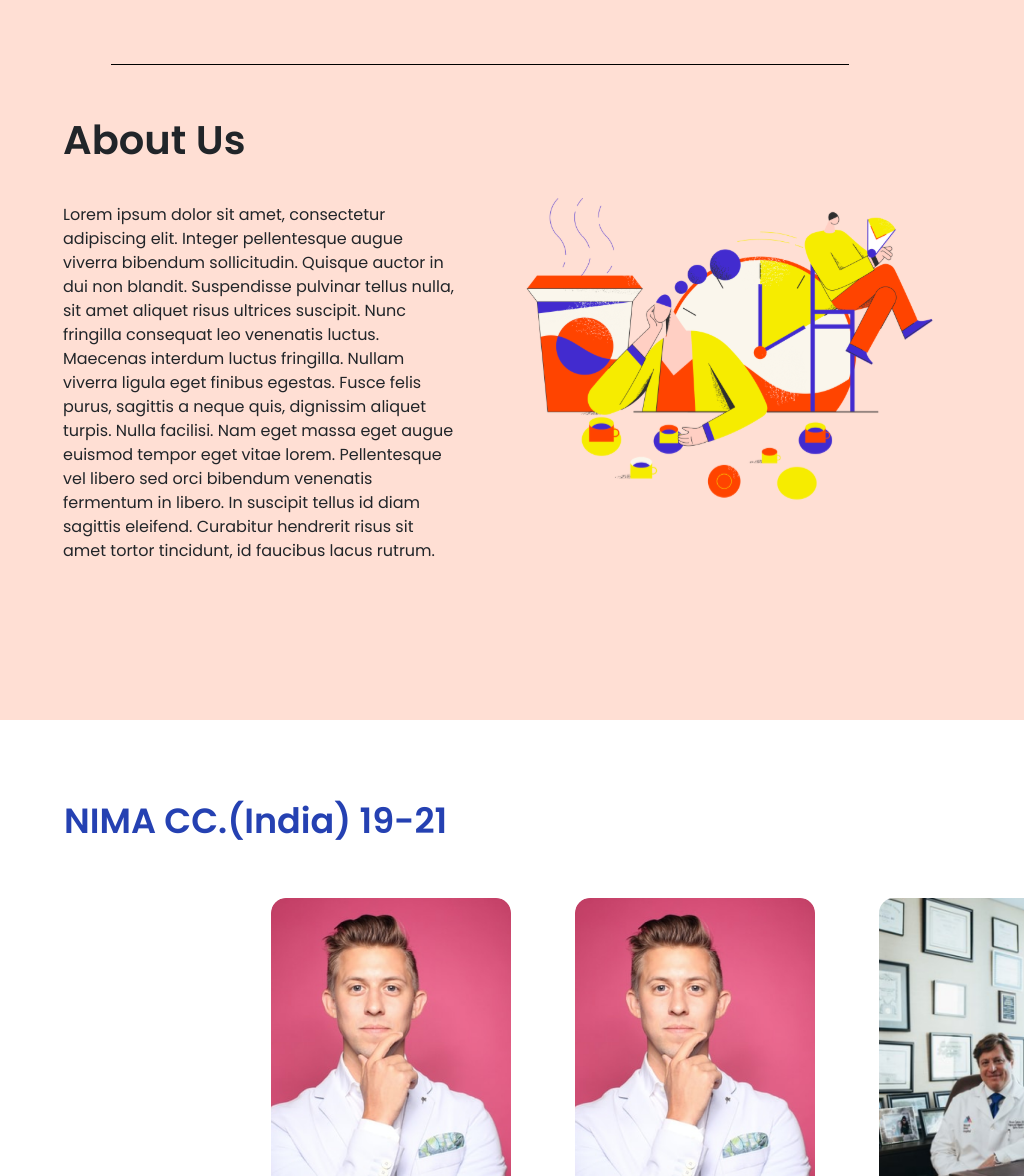
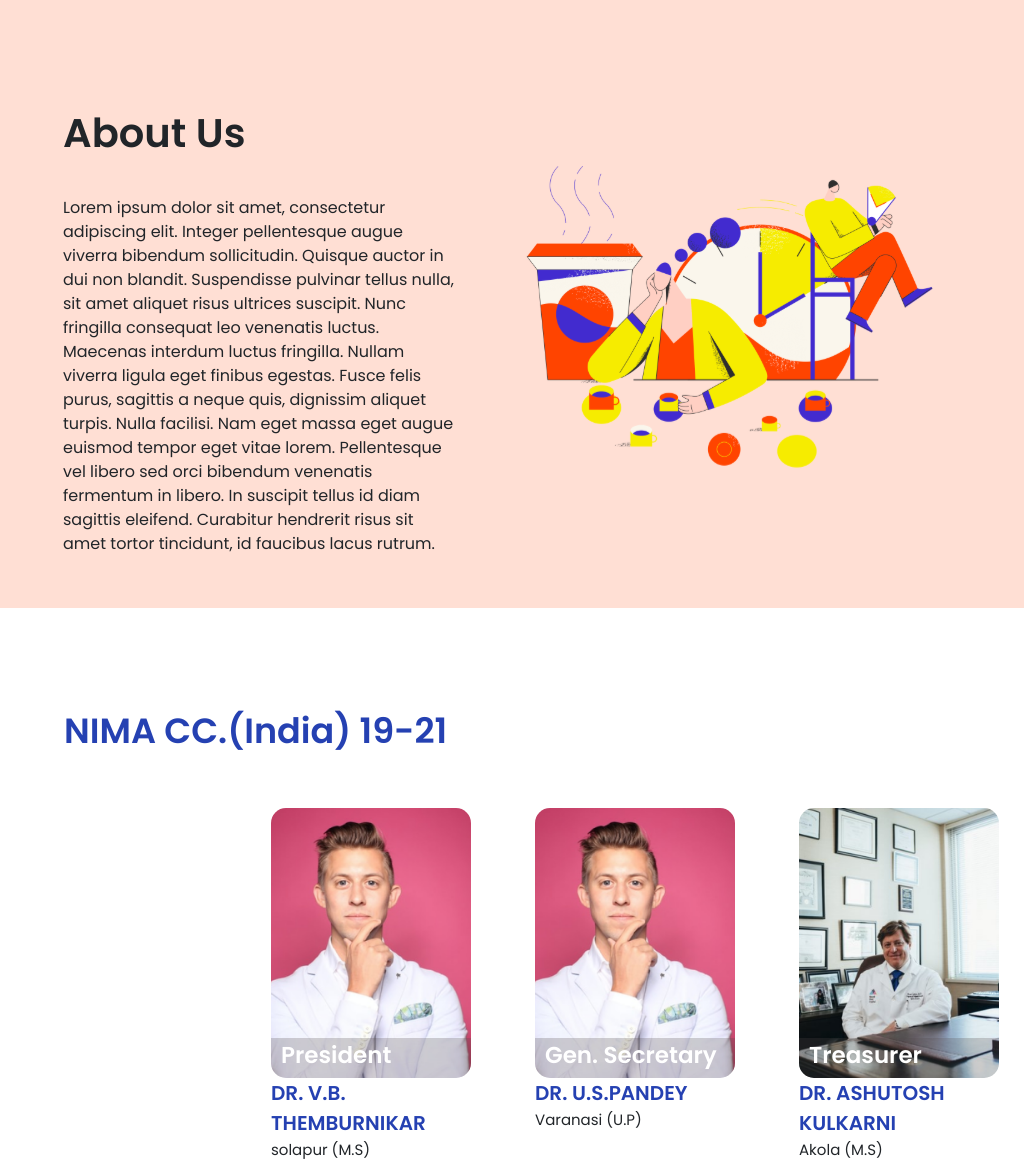
Before and after one commit to dj1399/AboutUs, a React (Create React App) app: page / in a window 1024 px wide. Shown: the top 1176 px of the page. Built offline with nearby package versions, Linux system fonts and the light colour scheme.

Commit message:
changes to tablet

```diff
--- a/src/Aboutus/AboutUs.css
+++ b/src/Aboutus/AboutUs.css
@@ -1,20 +1,24 @@
 .AboutUs_firstdiv {
   background-color: #ffdfd4;
   width: 100%;
-  height: 90vh !important;
-  margin-bottom: 10vh !important;
+  height: 90% !important;
+  margin-bottom: 10% !important;
   /* opacity: 17%; */
 }
 .illustration {
   /* width: 712px; */
   width: 100%;
   height: 533.5px;
+  padding-bottom: 50px;
 }
 hr {
   background-color: black;
   margin-top: 4rem;
   margin-right: 10rem;
   margin-left: 6rem;
+}
+.offset-md-3 {
+  padding-right: 0px !important;
 }
 .row {
   text-align: left;
@@ -109,7 +113,7 @@
     display: none;
   }
 }
-/* tablet */
+/*small tablet */
 @media only screen and (min-width: 481px) and (max-width: 768px) {
   .AboutUs_illustration {
     width: 23rem;
@@ -117,6 +121,18 @@
   }
   .AboutUs_para {
     margin-left: 2rem;
+  }
+  .illustration {
+    width: 100%;
+    height: 443px;
+    padding-bottom: 50px;
+  }
+  .p {
+    width: 494px;
+    margin-right: 20px;
+    margin-left: 0px;
+    height: 307px;
+    font-size: 11px !important;
   }
   h3 {
     color: #2541b2;
@@ -128,13 +144,62 @@
   .AboutUs_mobileview {
     display: none;
   }
+  .AboutUs_doctorImage {
+    width: 200px;
+    height: 270px;
+  }
+  .AboutUs_doctorDesignation {
+    width: 200px !important;
+    font-size: 23px !important;
+  }
+  .AboutUs_cont {
+    width: 200px !important;
+  }
+  .row {
+    padding-top: 73px !important;
+  }
+}
+@media only screen and (min-width: 770px) and (max-width: 1195px) {
+  .AboutUs_doctorImage {
+    width: 200px;
+    height: 270px;
+  }
+  .header {
+    padding-top: 73px !important;
+  }
+  .line {
+    display: none !important;
+  }
+  .AboutUs_doctorDesignation {
+    width: 200px !important;
+    font-size: 23px !important;
+  }
+  .AboutUs_cont {
+    width: 200px !important;
+  }
+  .h1 {
+    margin-top: 73px !important;
+  }
+  .h3 {
+    margin-bottom: 41px !important;
+  }
+  /* .first {
+    margin-top: 73px;
+  } */
+  .p {
+    width: 494px;
+    margin-right: 20px;
+    margin-left: 0px;
+    height: 307px;
+    font-size: 17px !important;
+  }
 }
 /* mobile */
 @media only screen and (max-width: 480px) {
   .AboutUs_illustration {
     width: 22rem;
     height: 20rem;
-    margin-bottom: 42px;
+    margin-bottom: 42px !important;
   }
   .AboutUs_para {
     margin-left: 1rem;
@@ -142,7 +207,7 @@
   h3 {
     color: #2541b2;
     margin-left: 32px;
-    margin-top: 5%;
+    margin-top: 33px !important;
     font-size: 19px !important;
     float: left;
     position: absolute;
@@ -184,6 +249,9 @@
 
     color: #2541b2;
   }
+  .AboutUs_doctorPlace {
+    font-size: 10px;
+  }
   .react-multi-carousel-item {
     width: max-content !important;
     margin-right: 2rem;
@@ -198,6 +266,9 @@
   .AboutUs_lastdiv {
     height: 375px;
   }
+  /* .first {
+    margin-top: 33px !important;
+  } */
 }
 
 .AboutUs_mobileview {
--- a/src/Aboutus/AboutUs.js
+++ b/src/Aboutus/AboutUs.js
@@ -157,9 +157,9 @@
 
         <div className="AboutUs_firstdiv" style={{marginBottom:"10%",height:"90vh",width:"100%"}}>
 
-                <div className="row align-items-center ml-5" style={{marginLeft:"10%"}}>
+                <div className="header row align-items-center ml-5" style={{marginLeft:"10%"}}>
                 <div className="col-12">
-                <hr/>
+                <hr className="line"/>
                 </div>
                     <div className=" col-md-5 ml-5 " >
                         <div className="para">
@@ -179,12 +179,12 @@
                     <DehazeIcon fontSize="large" />
                   </IconButton>
                   <h1 style={{fontWeight:"bold",paddingTop:"120px",textAlign:"left",marginLeft:"30px",fontSize:"30px"}}>About Us</h1>
-                  <p style={{marginTop:"2rem",marginLeft:"30px",marginRight:"30px",textAlign:"left"}}>Lorem ipsum dolor sit amet, consectetur adipiscing elit. Integer pellentesque augue viverra bibendum sollicitudin. Quisque auctor in dui non blandit. Suspendisse pulvinar tellus nulla, sit amet aliquet risus ultrices suscipit. Nunc fringilla consequat leo venenatis luctus. Maecenas interdum luctus fringilla. Nullam viverra ligula eget finibus egestas. Fusce felis purus, sagittis a neque quis, dignissim aliquet turpis. Nulla facilisi. Nam eget massa eget augue euismod tempor eget vitae lorem. Pellentesque vel libero sed orci bibendum venenatis </p>
-                <img  style={{width:"100%",height:"282px;",marginBottom:""}} src={pic} alt=""/>
+                  <p style={{marginTop:"2rem",marginLeft:"30px",marginRight:"30px",textAlign:"left",fontSize:"13px"}}>Lorem ipsum dolor sit amet, consectetur adipiscing elit. Integer pellentesque augue viverra bibendum sollicitudin. Quisque auctor in dui non blandit. Suspendisse pulvinar tellus nulla, sit amet aliquet risus ultrices suscipit. Nunc fringilla consequat leo venenatis luctus. Maecenas interdum luctus fringilla. Nullam viverra ligula eget finibus egestas. Fusce felis purus, sagittis a neque quis, dignissim aliquet turpis. Nulla facilisi. Nam eget massa eget augue euismod tempor eget vitae lorem. Pellentesque vel libero sed orci bibendum venenatis </p>
+                <img  style={{width:"100%",height:"282px;",marginBottom:"42px"}} src={pic} alt=""/>
     </div>
-        <h3 >NIMA CC.(India) 19-21</h3>
+        <h3 className="first" style={{marginTop:"88px"}}>NIMA CC.(India) 19-21</h3>
         <div className="row">
-        <div className="AboutUs_col col-md-9 offset-md-3" style={{paddingRight:"0" }}>
+        <div className="AboutUs_col col-md-9 offset-md-3" >
         <Carousel className="caro"
         swipeable={true}
         draggable={false}
```
